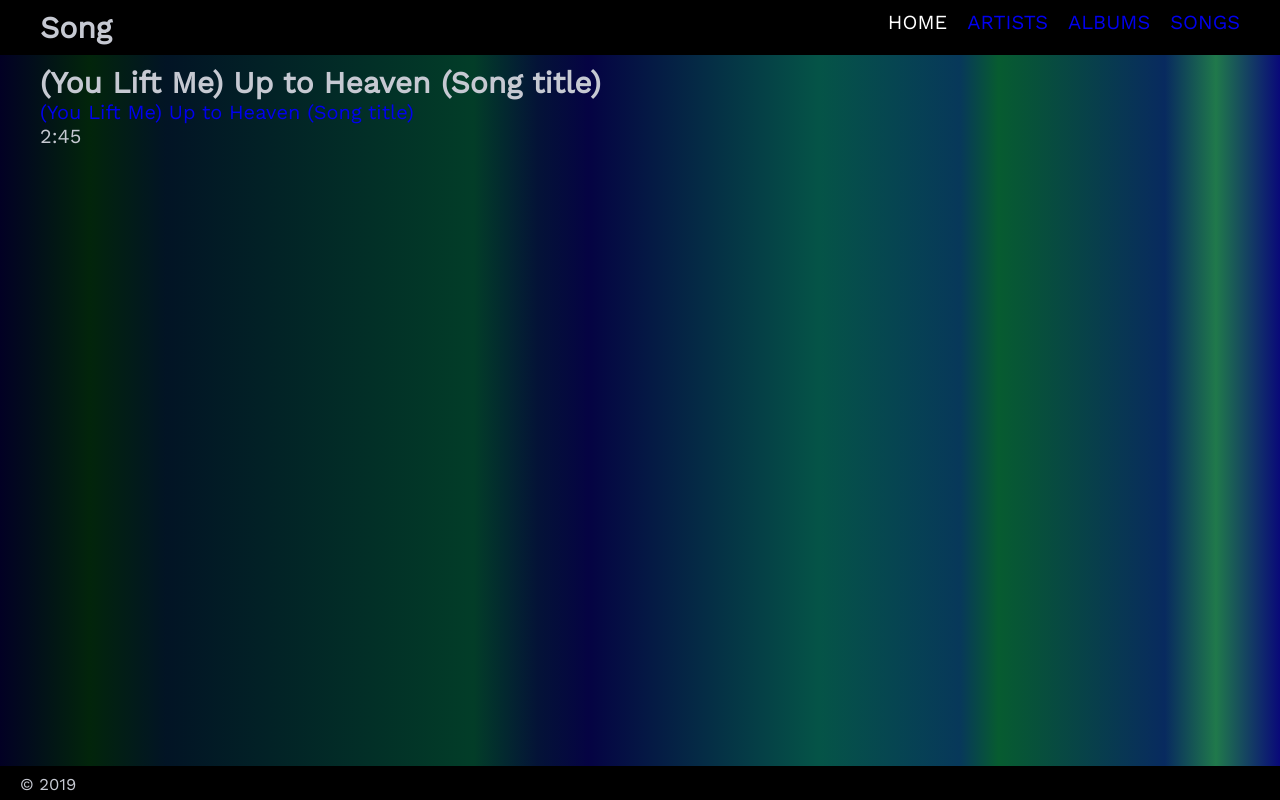
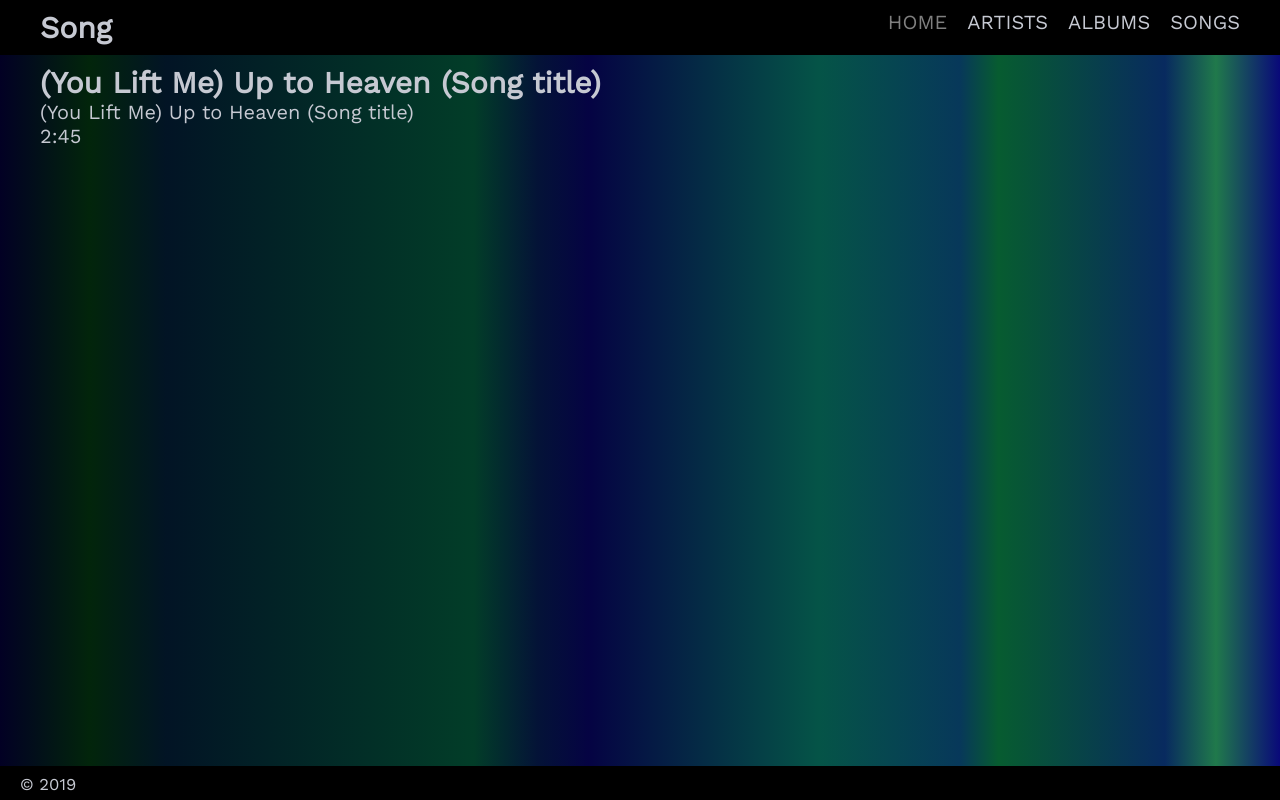
Before and after one commit to Andrew614/album-collection-restful-api, a website built with Parcel: page front-end/songTemplate.html in a window 1280 px wide. In both pictures the pointer is over the link "HOME". Built offline with nearby package versions, Linux system fonts and the light colour scheme.

Commit message:
change style rules to make links not blue and purple

```diff
--- a/front-end/style.css
+++ b/front-end/style.css
@@ -35,10 +35,11 @@ html {
 
 a {
   text-decoration: none;
+  color: var(--color-content);
 }
 
 a:hover {
-  color: white;
+  color: grey;
 }
 
 ul {
```
Also changed, not shown: front-end/dist/index.html (deleted), 7 other files.
